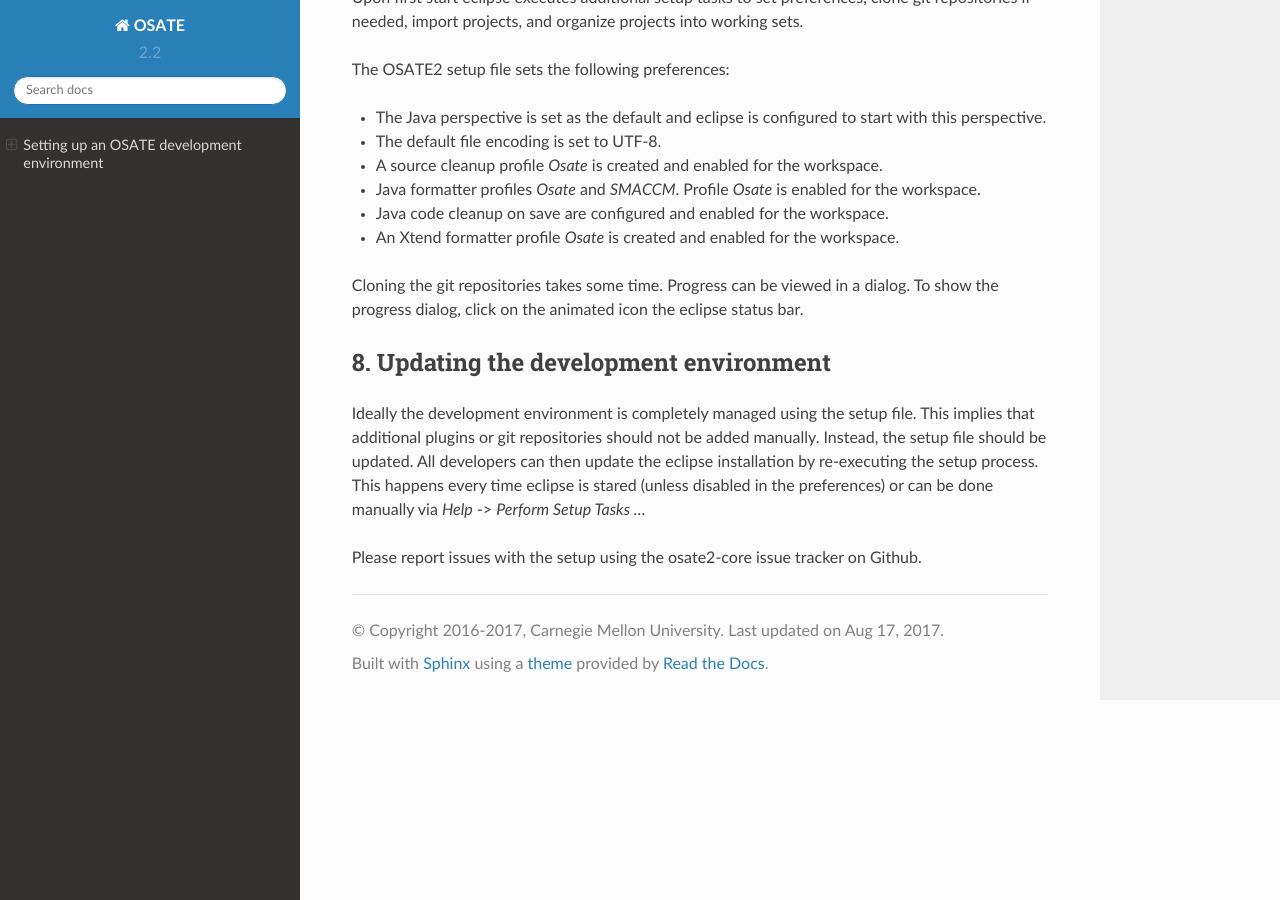
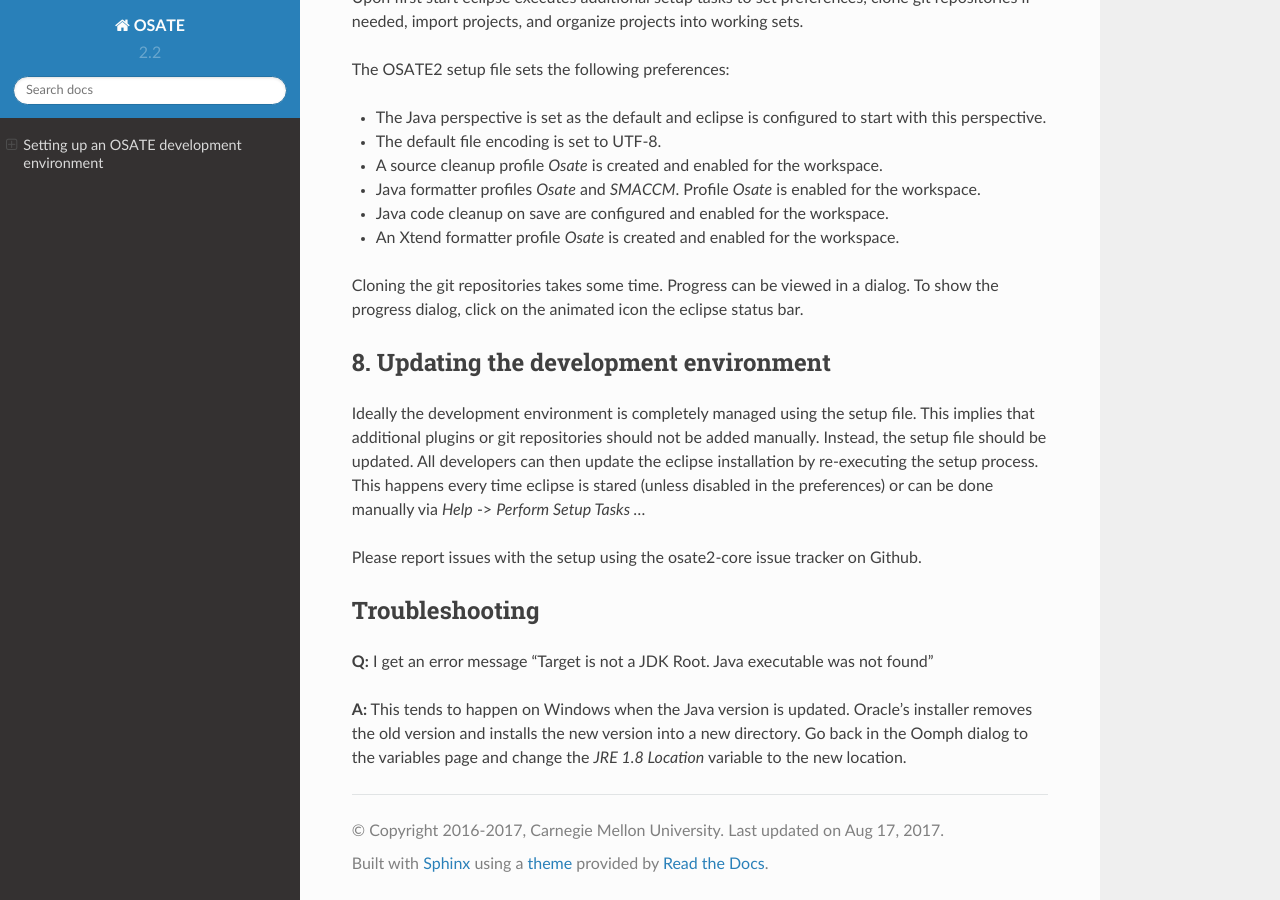
Before and after one commit to osate/website, a Sphinx documentation site: the page built from source/setup-development.md, in a window 1280 px wide and 900 px high, scrolled down 4263 px. Built offline with Sphinx 7.4.7 and the Read the Docs theme 2.0.0, drawn with Linux system fonts in a browser that asks for light colours.

Commit message:
add oomph setup troubleshooting section

```diff
--- a/source/setup-development.md
+++ b/source/setup-development.md
@@ -78,3 +78,9 @@
 Ideally the development environment is completely managed using the setup file. This implies that additional plugins or git repositories should not be added manually. Instead, the setup file should be updated. All developers can then update the eclipse installation by re-executing the setup process. This happens every time eclipse is stared (unless disabled in the preferences) or can be done manually via *Help* -> *Perform Setup Tasks ...*
 
 Please report issues with the setup using the osate2-core issue tracker on Github.
+
+## Troubleshooting
+
+**Q:** I get an error message "Target is not a JDK Root. Java executable was not found"
+
+**A:** This tends to happen on Windows when the Java version is updated. Oracle's installer removes the old version and installs the new version into a new directory. Go back in the Oomph dialog to the variables page and change the *JRE 1.8 Location* variable to the new location.
```
